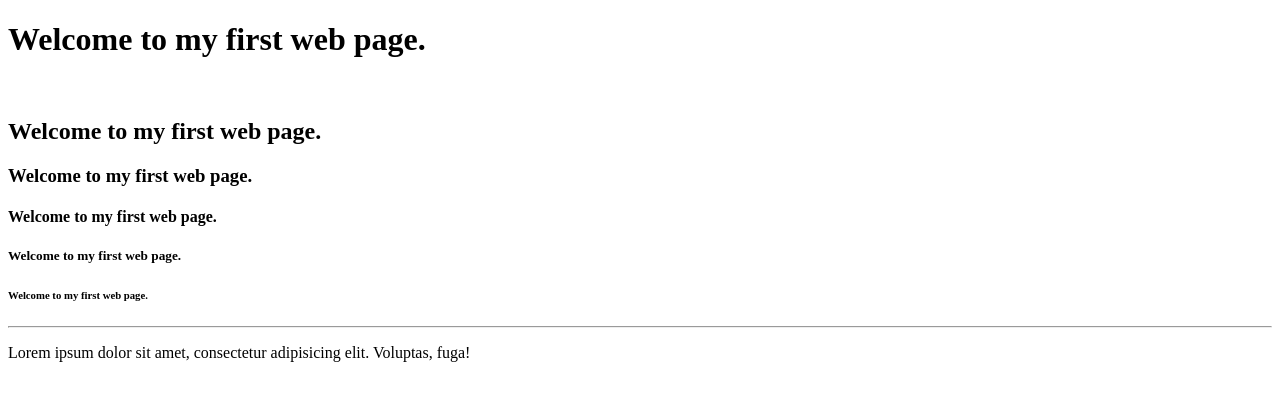
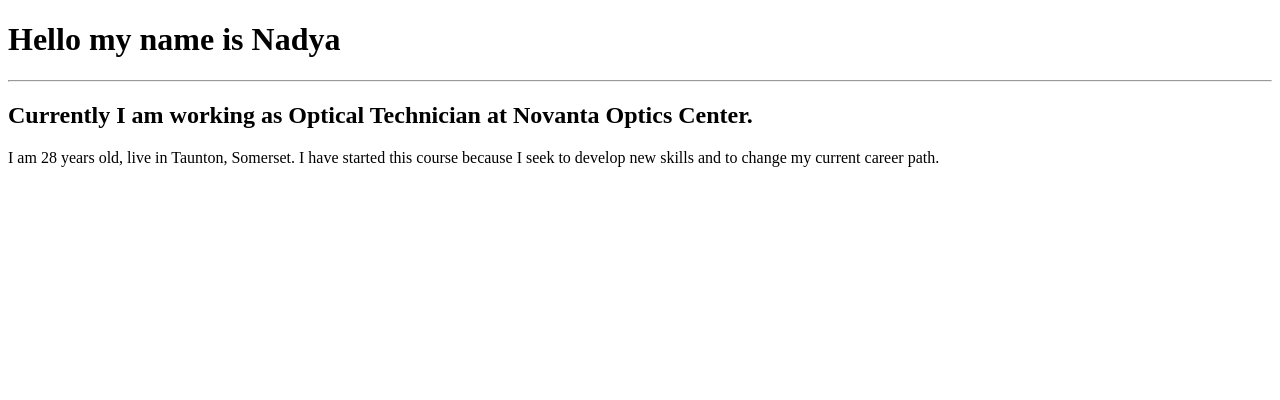
Before and after one commit to ngt93/cohort-8, a plain HTML site: page index.html in a window 1280 px wide. Drawn offline with Linux system fonts and the light colour scheme.

Commit message:
Update index.html

```diff
--- a/index.html
+++ b/index.html
@@ -4,19 +4,20 @@
     <meta charset="UTF-8" />
     <meta http-equiv="X-UA-Compatible" content="IE=edge" />
     <meta name="viewport" content="width=device-width, initial-scale=1.0" />
-    <title>My web page</title>
+    <title>Nadya's web page</title>
   </head>
   <body>
-    <h1>Welcome to my first web page.</h1>
-    <br />
-    <h2>Welcome to my first web page.</h2>
-    <h3>Welcome to my first web page.</h3>
-    <h4>Welcome to my first web page.</h4>
-    <h5>Welcome to my first web page.</h5>
-    <h6>Welcome to my first web page.</h6>
-    <hr />
-    <p>
-      Lorem ipsum dolor sit amet, consectetur adipisicing elit. Voluptas, fuga!
-    </p>
+    <div>
+      <h1>Hello my name is Nadya</h1>
+      <hr />
+      <h2>
+        Currently I am working as Optical Technician at Novanta Optics Center.
+      </h2>
+      <p>
+        I am 28 years old, live in Taunton, Somerset. I have started this course
+        because I seek to develop new skills and to change my current career
+        path.
+      </p>
+    </div>
   </body>
 </html>
```
